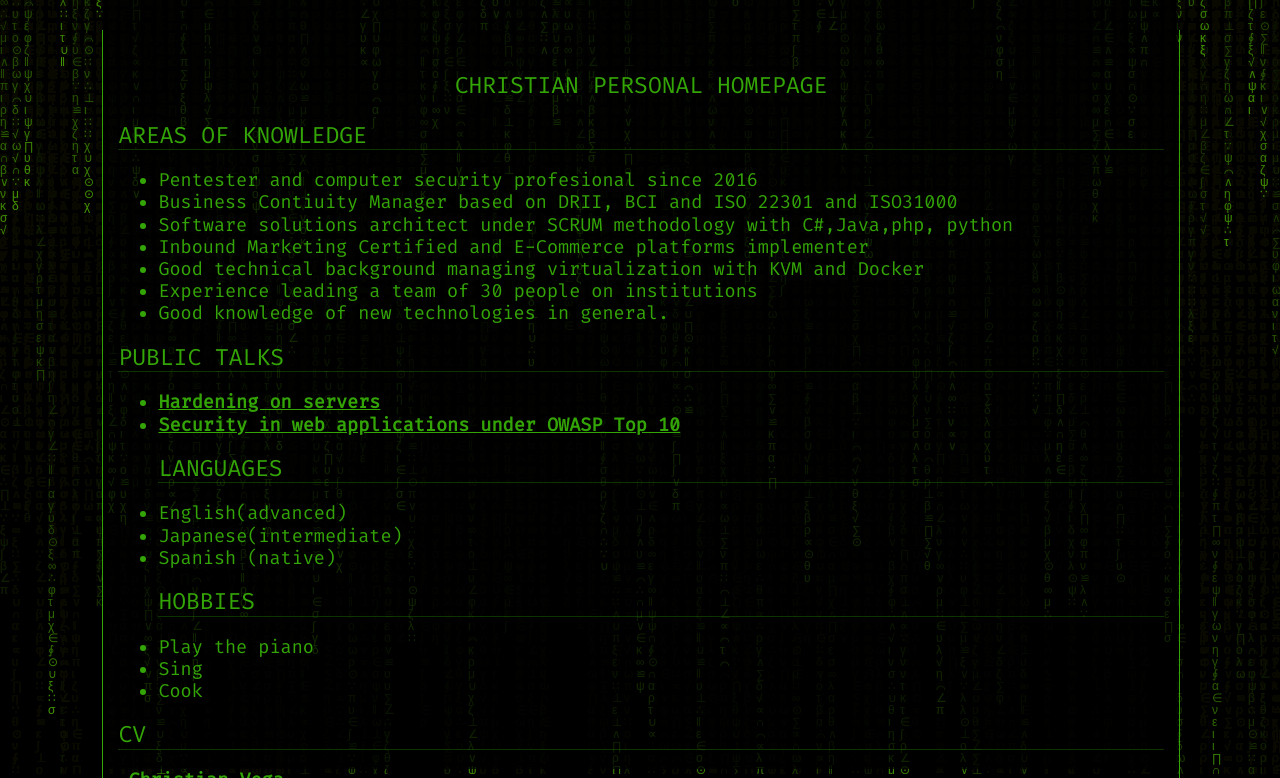
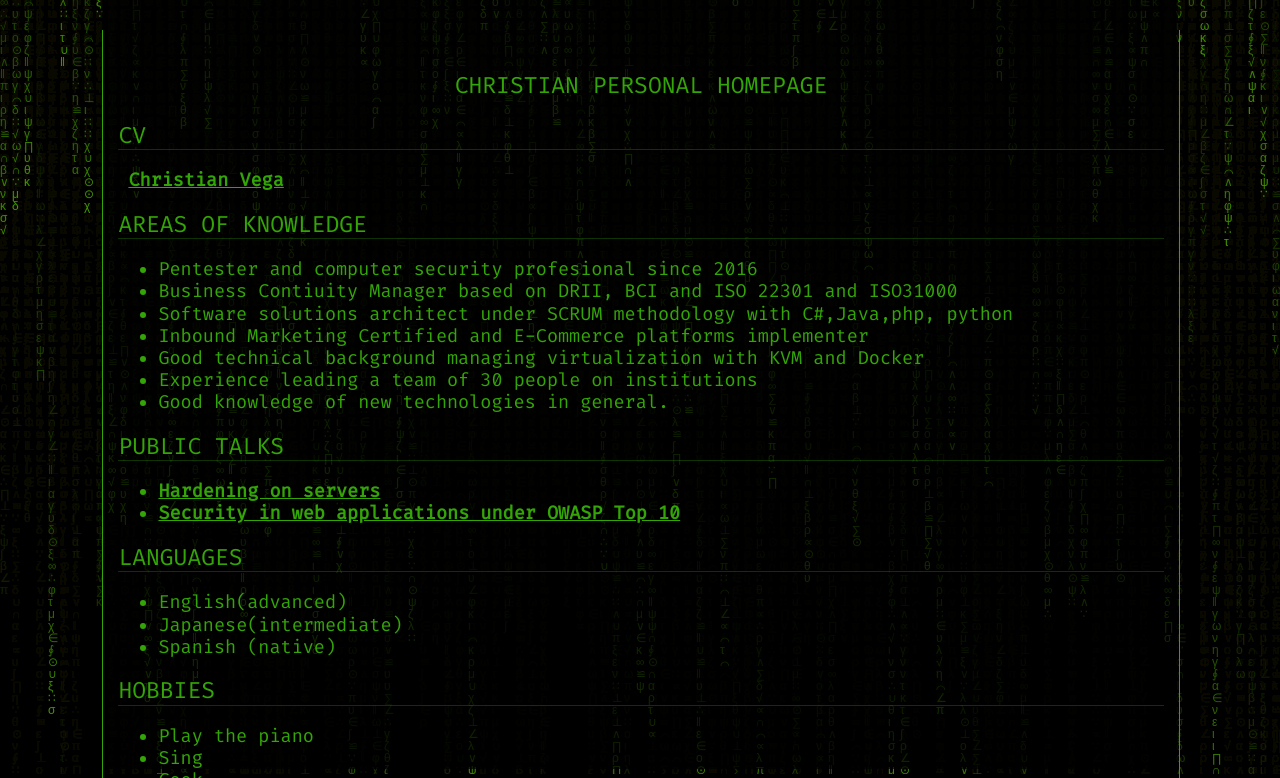
Before and after one commit to MarbelVega/MarbelVega.github.io, a Jekyll site: the page built from pages/index.md, in a window 1280 px wide, cut to the strip 122-900 px from the top of the page. Built offline with Jekyll 4.4.1, drawn with Linux system fonts in a browser that asks for light colours.

Commit message:
modificacion de sitio8

```diff
--- a/pages/index.md
+++ b/pages/index.md
@@ -13,6 +13,10 @@ permalink: /
 
 # CHRISTIAN PERSONAL HOMEPAGE
 
+## CV
+
+[**Christian Vega**](https://drive.google.com/file/d/13yvVnSvYO5ruuu1gSyFN5NPhfly1fORN/view?usp=sharing)
+
 ##  AREAS OF KNOWLEDGE
 *	Pentester and computer security profesional since 2016
 *	Business Contiuity Manager based on DRII, BCI and ISO 22301 and ISO31000
```
Also changed, not shown: other parts of pages/index.md (+2 -4 lines).
